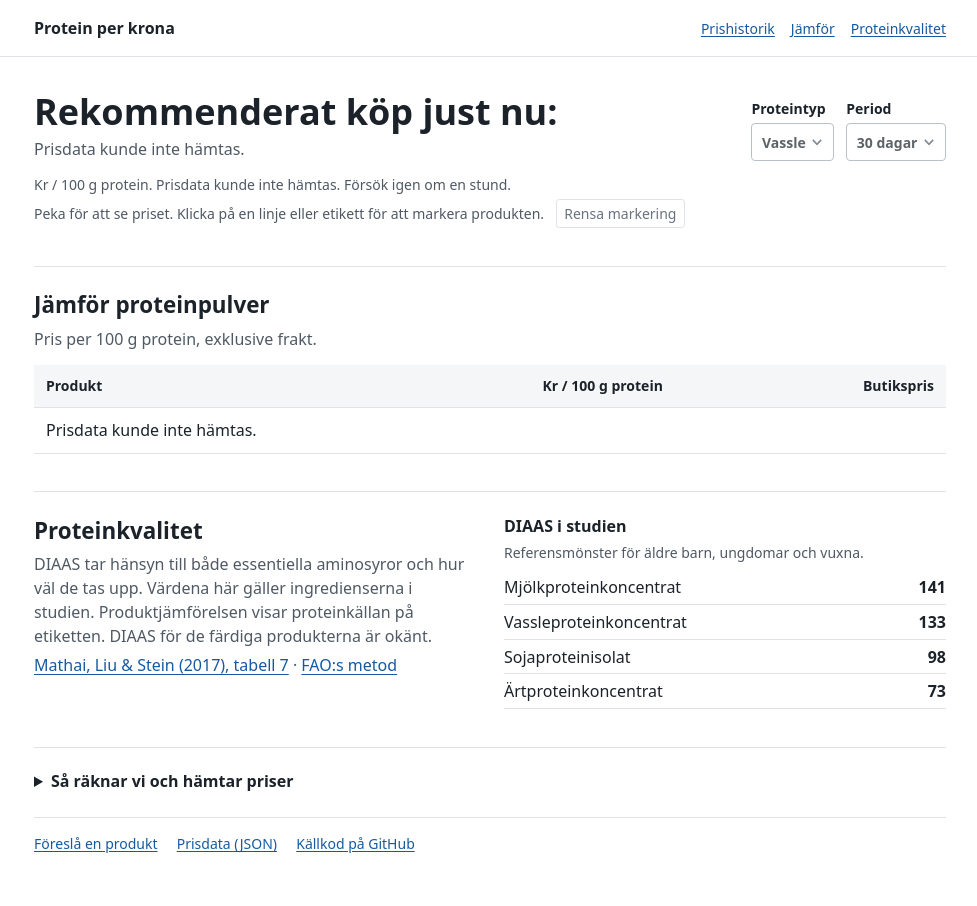
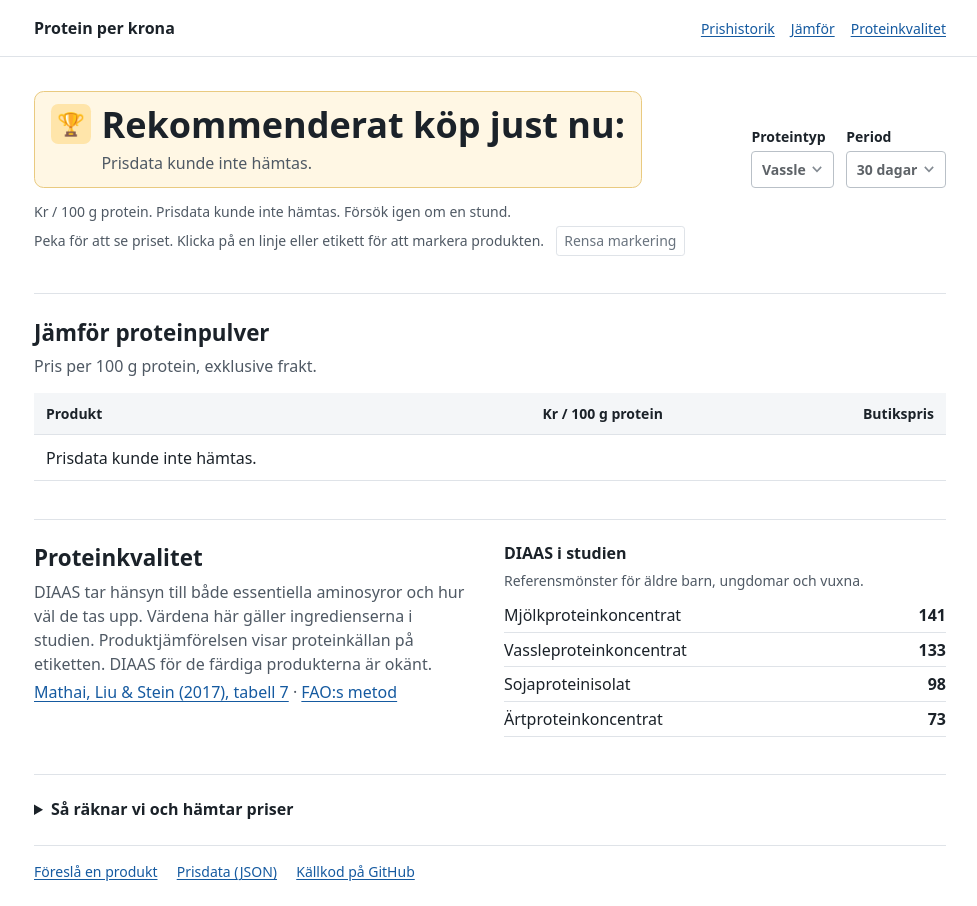
Before and after one commit to ossianhempel/protein-per-krona, a website with bundled scripts: page public/index.html in a window 1280 px wide. Shown: the whole page, without its empty margins (150-1127 px from the left). Before the commit the page ends 878 px from the top, so only its background shows below. Built offline with nearby package versions, Linux system fonts and the light colour scheme; files whose address does not match are found by name.

Commit message:
Highlight the recommended protein purchase

```diff
--- a/public/index.html
+++ b/public/index.html
@@ -25,9 +25,12 @@
   <main id="main" class="shell">
     <section id="prishistorik" class="chart-section" aria-labelledby="title">
       <header class="section-heading">
-        <div>
-          <h1 id="title">Rekommenderat köp just nu:</h1>
-          <p id="recommendation" role="status">Hämtar priser …</p>
+        <div class="recommendation-card">
+          <span class="recommendation-trophy" aria-hidden="true">🏆</span>
+          <div>
+            <h1 id="title">Rekommenderat köp just nu:</h1>
+            <p id="recommendation" role="status">Hämtar priser …</p>
+          </div>
         </div>
         <div class="chart-filters">
           <label for="type" class="select-label">Proteintyp
--- a/public/styles.css
+++ b/public/styles.css
@@ -35,7 +35,27 @@ h3 { font-size: 1rem; }
 .chart-section { margin-top: 2.1rem; }
 .products, .quality, .method { margin-top: 2.35rem; border-top: 1px solid var(--line); padding-top: 1.35rem; }
 .chart-filters { display: flex; flex-wrap: wrap; gap: .5rem .75rem; }
-#recommendation a { font-weight: 650; }
+.recommendation-card {
+  display: grid;
+  grid-template-columns: auto minmax(0, 1fr);
+  align-items: start;
+  gap: .65rem;
+  padding: .8rem 1rem;
+  border: 1px solid #e9ca80;
+  border-radius: .6rem;
+  background: #fff7e4;
+}
+.recommendation-trophy {
+  display: grid;
+  place-items: center;
+  width: 2.5rem;
+  aspect-ratio: 1;
+  border-radius: .45rem;
+  background: #ffe5aa;
+  font-size: 1.4rem;
+  line-height: 1;
+}
+#recommendation a { font-weight: 750; }
 .select-label { display: grid; gap: .25rem; font-size: .875rem; font-weight: 600; }
 .series input { accent-color: var(--link); width: 1rem; height: 1rem; margin: 0; }
 select {
```
